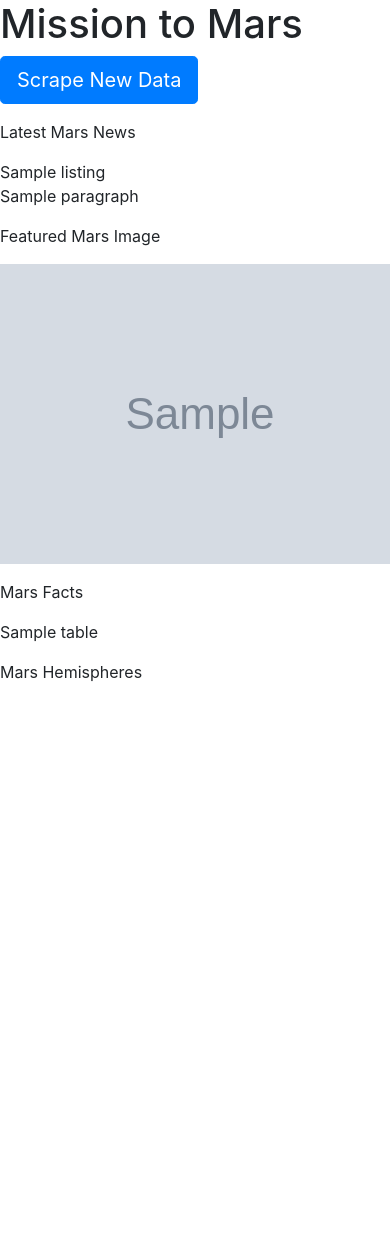
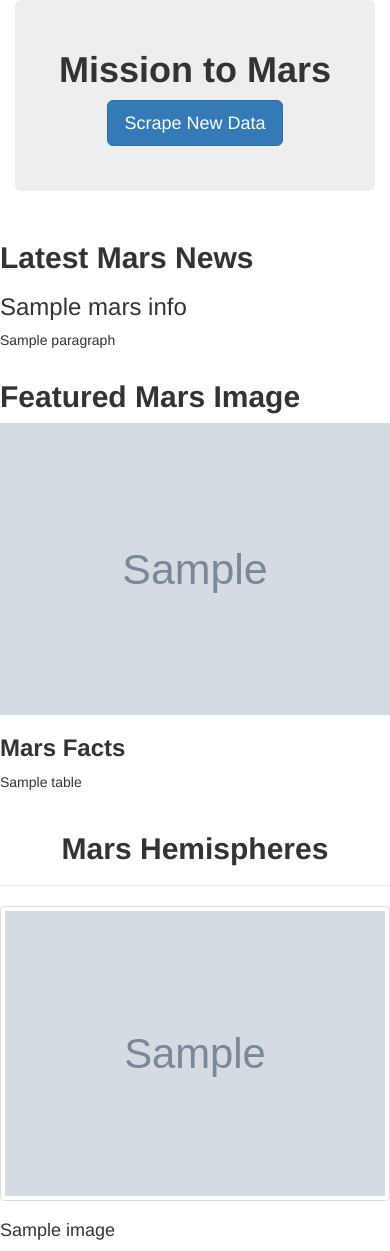
Before and after one commit to scottcerny949/web-scraping-challenge, a Flask app: page / in a window 390 px wide; the page is wider, and only the part inside the window is pictured. Before the commit the page ends 682 px from the top of that part, so only its background shows below. Run offline with Flask 2, Linux system fonts and the light colour scheme; grey boxes marked "Sample" are stand-in pictures; a database or web service that is not in the repository returns one stand-in record (values such as "Sample title"); some libraries are stand-ins or nearby versions.

Commit message:
solved the rendering issues i was having from the database to html page

```diff
--- a/Missions_to_Mars/app.py
+++ b/Missions_to_Mars/app.py
@@ -8,24 +8,21 @@ app = Flask(__name__)
 app.config["MONGO_URI"] = "mongodb://localhost:27017/mars_app"
 mongo = PyMongo(app)
 
+
+
+
 @app.route("/")
 def index():
-    mars_info = mongo.db.listings.find_one()
+    mars_info = mongo.db.mars_info.find_one()
     return render_template("index.html", mars_info=mars_info)
-
 
 @app.route("/scrape")
 def scrape():
     mars_info = scrape_mars.scrape()
-    mongo.db.collection.update({}, mars_info, upsert=True)
+    mongo.db.mars_info.update({}, mars_info, upsert=True)
     return redirect("/")
 
-@app.route("/scraper")
-def scraper():
-    mars_info= mongo.db.mars_info
-    mars_data = scrape_mars.scrape()
-    mars_info.update({}, mars_data, upsert=True)
-    return redirect("/")
+
 
 
 if __name__ == "__main__":
--- a/Missions_to_Mars/templates/index.html
+++ b/Missions_to_Mars/templates/index.html
@@ -1,38 +1,80 @@
 <!DOCTYPE html>
 <html lang="en">
+
 <head>
+
   <meta charset="UTF-8">
-  <title>Mars Info</title>
-  <link rel="stylesheet" href="https://stackpath.bootstrapcdn.com/bootstrap/4.3.1/css/bootstrap.min.css" integrity="sha384-ggOyR0iXCbMQv3Xipma34MD+dH/1fQ784/j6cY/iJTQUOhcWr7x9JvoRxT2MZw1T" crossorigin="anonymous">
-  <link rel="stylesheet" href="style.css">
+  <meta name="viewport" content="width=device-width, initial-scale=1.0">
+  <meta http-equiv="X-UA-Compatible" content="ie=edge">
+  <title>Mission to Mars</title>
+  <link rel="stylesheet" href="https://maxcdn.bootstrapcdn.com/bootstrap/3.3.7/css/bootstrap.min.css">
+<!-- table styling  -->
+  <style>
+    table {
+      border-collapse: collapse;
+      table-layout: fixed;
+      width: 450px;
+    }
+    table, th, td {
+      border: 1px solid black;
+      border-collapse: collapse;
+      word-wrap: break-word;
+    }
+    th, td {
+      padding: 5px;
+      text-align: left;
+
+    }
+    tr:nth-child(odd) {
+      background-color: #F9F9F9;
+    }
+  </style>
 </head>
+
 <body>
+  <div class="container-fluid">
 
-<h1>Mission to Mars</h1>
-      <p><a class="btn btn-primary btn-lg" href="/scraper" role="button">Scrape New Data</a>
-      	<p>
+    <div class="jumbotron text-center">
+      <h1><strong>Mission to Mars</strong></h1>
+      <p><a class="btn btn-primary btn-lg" href="/scrape" role="button">Scrape New Data</a></p><!-- Render our data -->
+    </div>
+  </div>
 
+  <div class="row">
+    <div class="col-md-12"><h2><strong>Latest Mars News</strong></h2></div>
+    <div class="col-md-12"><h3><p>{{ mars_info.title }}</p></h3></div>
+    <div class="col-md-12"><p>{{ mars_info.paragraph }}</p></div>
+  </div>
 
-Latest Mars News
-<p>
-{{ mars_info.title}}
-<br>
-{{ mars_info.paragraph}}
-<p>
-Featured Mars Image
-<p>
-<img src= "{{ mars_info.featured_image}}">
-<p>
-Mars Facts
-<p>
-	{{ mars_info.table }}
-<p>
-Mars Hemispheres
+  <div class="row">
+    <div class="col-md-8"><h2><strong>Featured Mars Image</strong></h2>
+      <img src= "{{ mars_info.featured_image }}" class="img-responsive" alt="Featured Mars Image"></div>
+    <div class="col-md-4">
+      <div class="table">
+        <h3><strong>Mars Facts</strong></h3>
+        <p>{{ mars_info.table | safe}}</p>
+      </div>
+    </div>
+  </div>
+
+  <div class="row">
+    <div class="col-md-12"><h2 class="text-center"><strong>Mars Hemispheres</strong></h2><hr></div>
+    <div class="card">
+      {% for image in mars_info.hemisphere_image_urls %}
+      <div class="col-md-3">
+        <img class="thumbnail" src="{{ image.img_url }}" width="100%" alt=" {{ image.title }}">
+        <div class="card-body">
+          <h4 class="card-title"> {{ image.title }}</h4>
+        </div>
+      </div>
+      {% endfor %}
+    </div>
+
+  </div>
 
 
 
-<script src="https://code.jquery.com/jquery-3.3.1.slim.min.js" integrity="sha384-q8i/X+965DzO0rT7abK41JStQIAqVgRVzpbzo5smXKp4YfRvH+8abtTE1Pi6jizo" crossorigin="anonymous"></script>
-  <script src="https://cdnjs.cloudflare.com/ajax/libs/popper.js/1.14.7/umd/popper.min.js" integrity="sha384-UO2eT0CpHqdSJQ6hJty5KVphtPhzWj9WO1clHTMGa3JDZwrnQq4sF86dIHNDz0W1" crossorigin="anonymous"></script>
-  <script src="https://stackpath.bootstrapcdn.com/bootstrap/4.3.1/js/bootstrap.min.js" integrity="sha384-JjSmVgyd0p3pXB1rRibZUAYoIIy6OrQ6VrjIEaFf/nJGzIxFDsf4x0xIM+B07jRM" crossorigin="anonymous"></script>
+
 </body>
+
 </html>
```
Also changed, not shown: Missions_to_Mars/index.html (deleted, +0 -38 lines), Missions_to_Mars/scrape_mars.py (+5 -3 lines).
